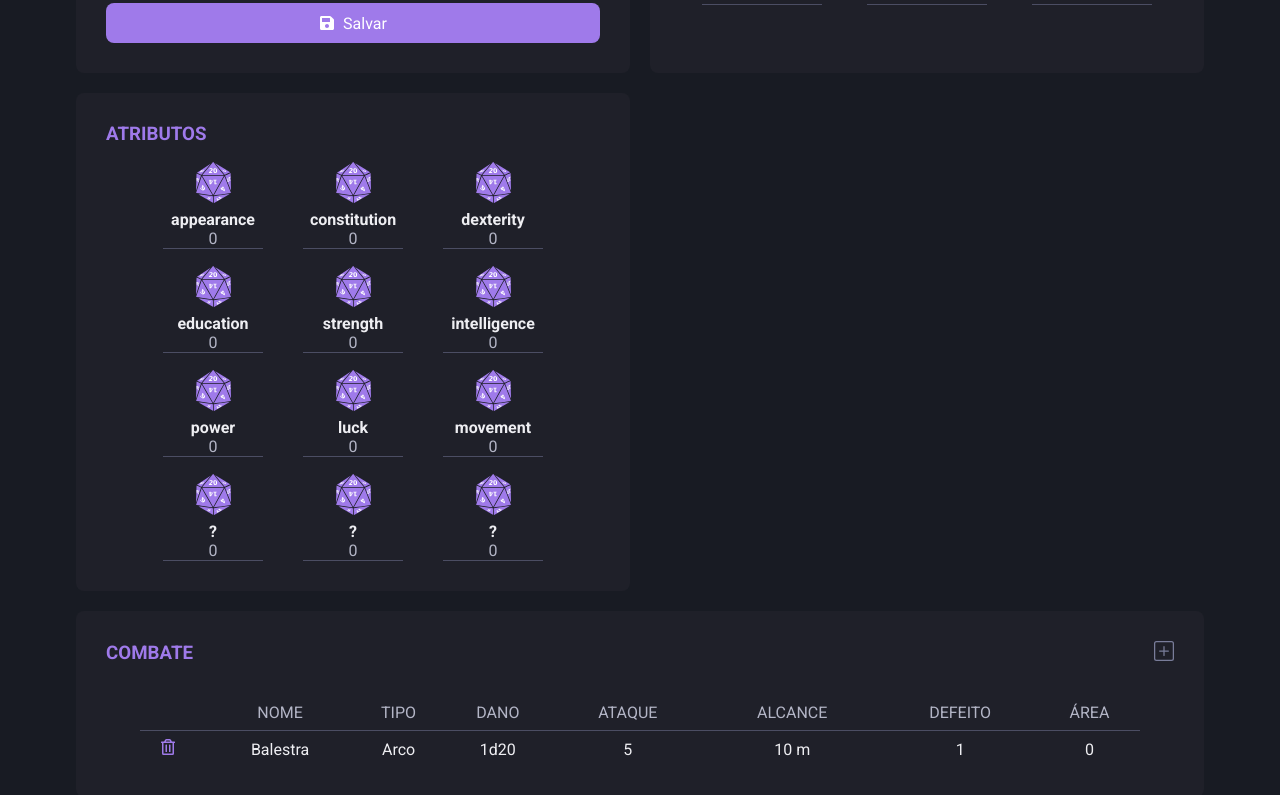
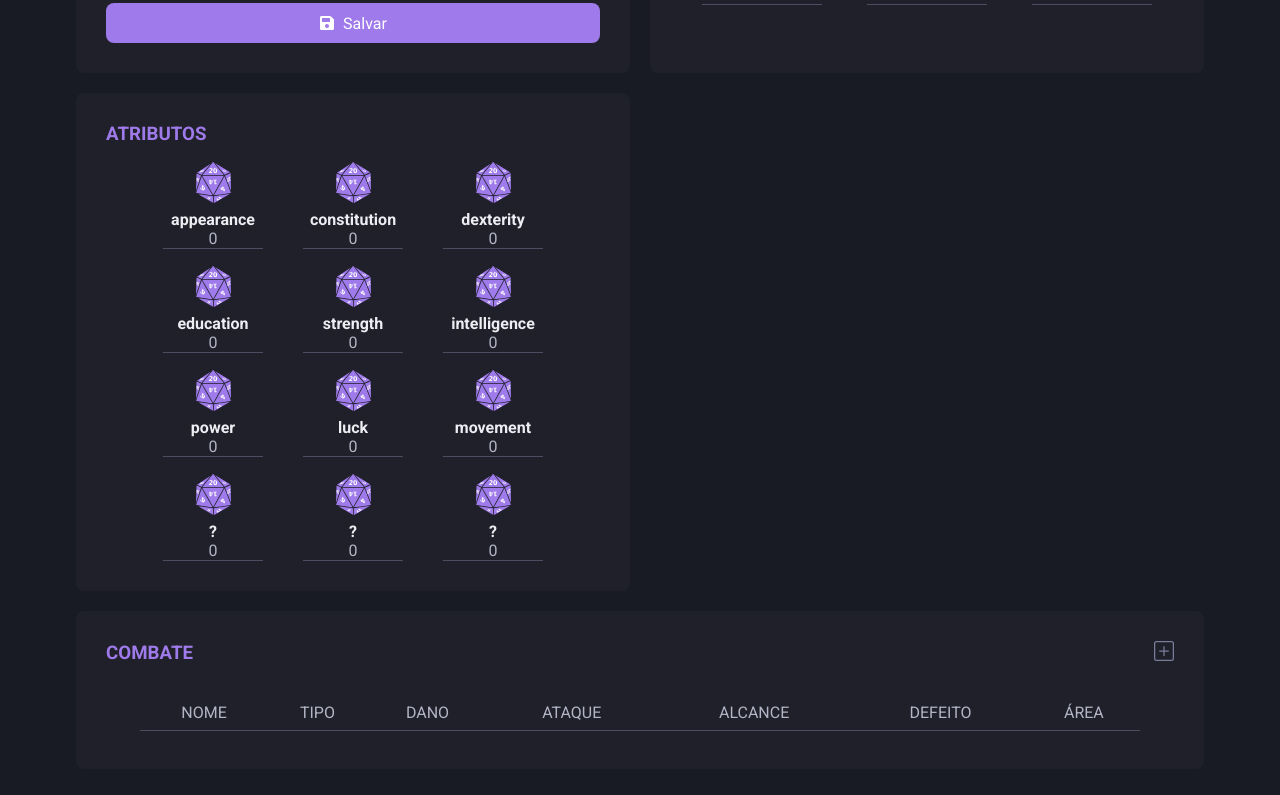
Before and after one commit to Kwan13/rpg-sheet, a React (Create React App) app: page / in a window 1280 px wide. Shown: the part 683-1478 px from the top of the page. Built offline with nearby package versions, Linux system fonts and the light colour scheme.

Commit message:
refactoring contexts

```diff
--- a/package.json
+++ b/package.json
@@ -18,6 +18,7 @@
     "react-scripts": "4.0.3",
     "styled-components": "^5.3.0",
     "typescript": "^4.1.2",
+    "uuid": "^8.3.2",
     "web-vitals": "^1.0.1",
     "yup": "^0.32.9"
   },
@@ -41,6 +42,7 @@
   },
   "devDependencies": {
     "@types/styled-components": "^5.1.10",
+    "@types/uuid": "^8.3.0",
     "@typescript-eslint/eslint-plugin": "^4.26.1",
     "@typescript-eslint/parser": "^4.26.1",
     "eslint": "^7.28.0",
--- a/src/App.tsx
+++ b/src/App.tsx
@@ -4,12 +4,14 @@ import { CharacterFormProvider } from './hooks/CharacterFormContext';
 import { AttributesBarProvider } from './hooks/AttributeBarContext';
 import { CharacterProvider } from './hooks/CharacterContext';
 import { AttributePointsProvider } from './hooks/AttributePointsContext';
+import { CombatProvider } from './hooks/CombatContext';
 
 import Home from './pages/Home';
 import GlobalStyle from './styles/global';
 
 function App(): ReactElement {
   return (
+    <CombatProvider>
       <AttributePointsProvider>
         <CharacterProvider>
           <AttributesBarProvider>
@@ -20,6 +22,7 @@ function App(): ReactElement {
           </AttributesBarProvider>
         </CharacterProvider>
       </AttributePointsProvider>
+    </CombatProvider>
   );
 }
 
--- a/src/components/Combat/index.tsx
+++ b/src/components/Combat/index.tsx
@@ -1,4 +1,4 @@
-import { ReactElement, useState } from 'react';
+import { ReactElement, useState, useMemo } from 'react';
 import { FaRegTrashAlt } from 'react-icons/fa';
 import { BsPlusSquare } from 'react-icons/bs';
 import {
@@ -11,8 +11,11 @@ import {
   FiRss,
 } from 'react-icons/fi';
 import { useForm } from 'react-hook-form';
+import { v4 as uuid } from 'uuid';
 
 import { Modal } from '../Modal';
+
+import { useCombat } from '../../hooks/CombatContext';
 
 import { Container } from './styles';
 import { Input } from '../Input';
@@ -29,24 +32,54 @@ type FormData = {
 
 export function Combat(): ReactElement {
   const [isOpen, setIsOpen] = useState(false);
-  const { handleSubmit, register } = useForm();
+  const { handleSubmit, register } = useForm({
+    defaultValues: {
+      name: 0,
+      type: 0,
+      damage: 0,
+      attack: 0,
+      range: 0,
+      defect: 0,
+      area: 0,
+    },
+  });
+  const { weapons, handleSetWeapon, handleDeleteWeapon } = useCombat();
+
+  const isMaxWeapons = useMemo(() => {
+    if (weapons.length >= 15) {
+      return true;
+    }
+
+    return false;
+  }, [weapons]);
 
   function toggleOpenCloseModal() {
-    const toggle = !isOpen;
-    setIsOpen(toggle);
+    setIsOpen(!isOpen);
   }
 
   function onSubmit(data: FormData) {
-    console.log(data);
+    if (isMaxWeapons) return;
+    const value = {
+      id: uuid(),
+      ...data,
+    };
+
+    handleSetWeapon(value);
   }
 
   return (
-    <Container>
+    <Container isMaxWeapons={isMaxWeapons}>
       <div>
         <h3>COMBATE</h3>
+        {isMaxWeapons ? (
+          <button type="button">
+            <BsPlusSquare color="#797D9A" size={20} />
+          </button>
+        ) : (
           <button type="button" onClick={toggleOpenCloseModal}>
             <BsPlusSquare color="#797D9A" size={20} />
           </button>
+        )}
       </div>
 
       <table>
@@ -63,20 +96,25 @@ export function Combat(): ReactElement {
           </tr>
         </thead>
         <tbody>
-          <tr>
+          {weapons.map(weapon => (
+            <tr key={weapon.id}>
               <td>
-              <button type="button">
+                <button
+                  type="button"
+                  onClick={() => handleDeleteWeapon(weapon.id)}
+                >
                   <FaRegTrashAlt color="#9F7AEA" />
                 </button>
               </td>
-            <td>Balestra</td>
-            <td>Arco</td>
-            <td>1d20</td>
-            <td>5</td>
-            <td>10 m</td>
-            <td>1</td>
-            <td>0</td>
+              <td>{weapon.name}</td>
+              <td>{weapon.type}</td>
+              <td>{weapon.damage}</td>
+              <td>{weapon.attack}</td>
+              <td>{weapon.range}</td>
+              <td>{weapon.defect}</td>
+              <td>{weapon.area}</td>
             </tr>
+          ))}
         </tbody>
       </table>
 
--- a/src/components/Combat/styles.tsx
+++ b/src/components/Combat/styles.tsx
@@ -1,6 +1,10 @@
-import styled from 'styled-components';
+import styled, { css } from 'styled-components';
 
-export const Container = styled.div`
+interface ContainerProps {
+  isMaxWeapons: boolean;
+}
+
+export const Container = styled.div<ContainerProps>`
   > div {
     width: 100%;
     margin-bottom: 30px;
@@ -18,6 +22,11 @@ export const Container = styled.div`
       border: 0;
       margin-left: auto;
       transition: filter 0.2s;
+      ${props =>
+        props.isMaxWeapons &&
+        css`
+          cursor: not-allowed;
+        `}
 
       &:hover {
         filter: brightness(0.7);
--- /dev/null
+++ b/src/hooks/CombatContext.tsx
@@ -0,0 +1,56 @@
+import {
+  useContext,
+  useState,
+  ReactNode,
+  createContext,
+  ReactElement,
+} from 'react';
+
+type Weapon = {
+  id: string;
+  name: string;
+  type: string;
+  damage: string;
+  attack: string;
+  range: string;
+  defect: string;
+  area: string;
+};
+
+type CombatContextData = {
+  weapons: Weapon[];
+  handleSetWeapon(value: Weapon): void;
+  handleDeleteWeapon(id: string): void;
+};
+
+interface CombatProvider {
+  children: ReactNode;
+}
+
+const CombatContext = createContext({} as CombatContextData);
+
+export function CombatProvider({ children }: CombatProvider): ReactElement {
+  const [weapons, setWeapons] = useState<Weapon[]>([]);
+
+  function handleSetWeapon(value: Weapon) {
+    setWeapons(oldState => [...oldState, value]);
+  }
+
+  function handleDeleteWeapon(id: string) {
+    const filteredWeapon = weapons.filter(weapon => weapon.id !== id);
+    setWeapons(filteredWeapon);
+  }
+  return (
+    <CombatContext.Provider
+      value={{ handleDeleteWeapon, handleSetWeapon, weapons }}
+    >
+      {children}
+    </CombatContext.Provider>
+  );
+}
+
+export function useCombat(): CombatContextData {
+  const context = useContext(CombatContext);
+
+  return context;
+}
```
Also changed, not shown: 1 other file (tests, documents, lock files or other folders). Lines whose indentation alone changed are shown as unchanged.
